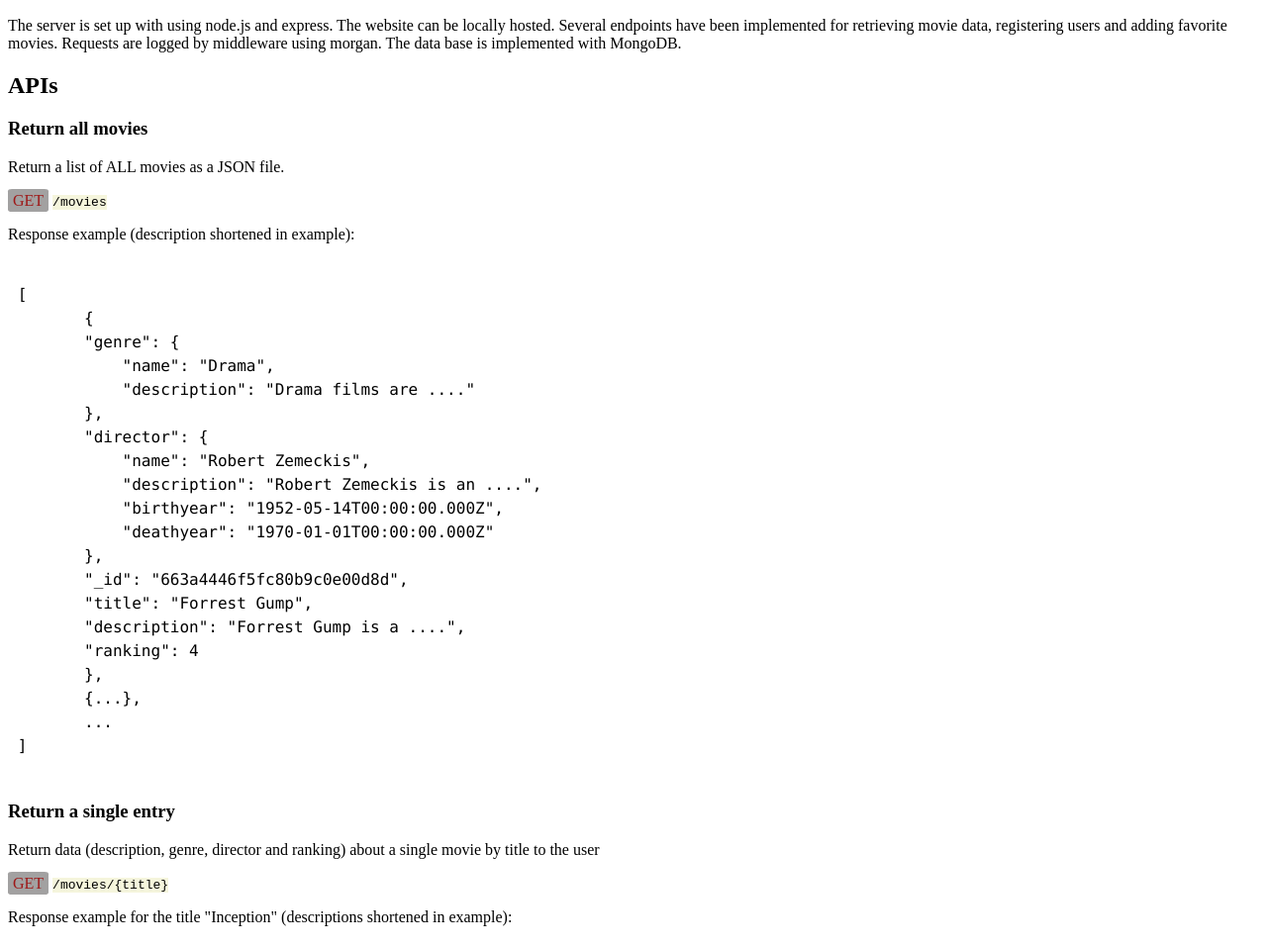
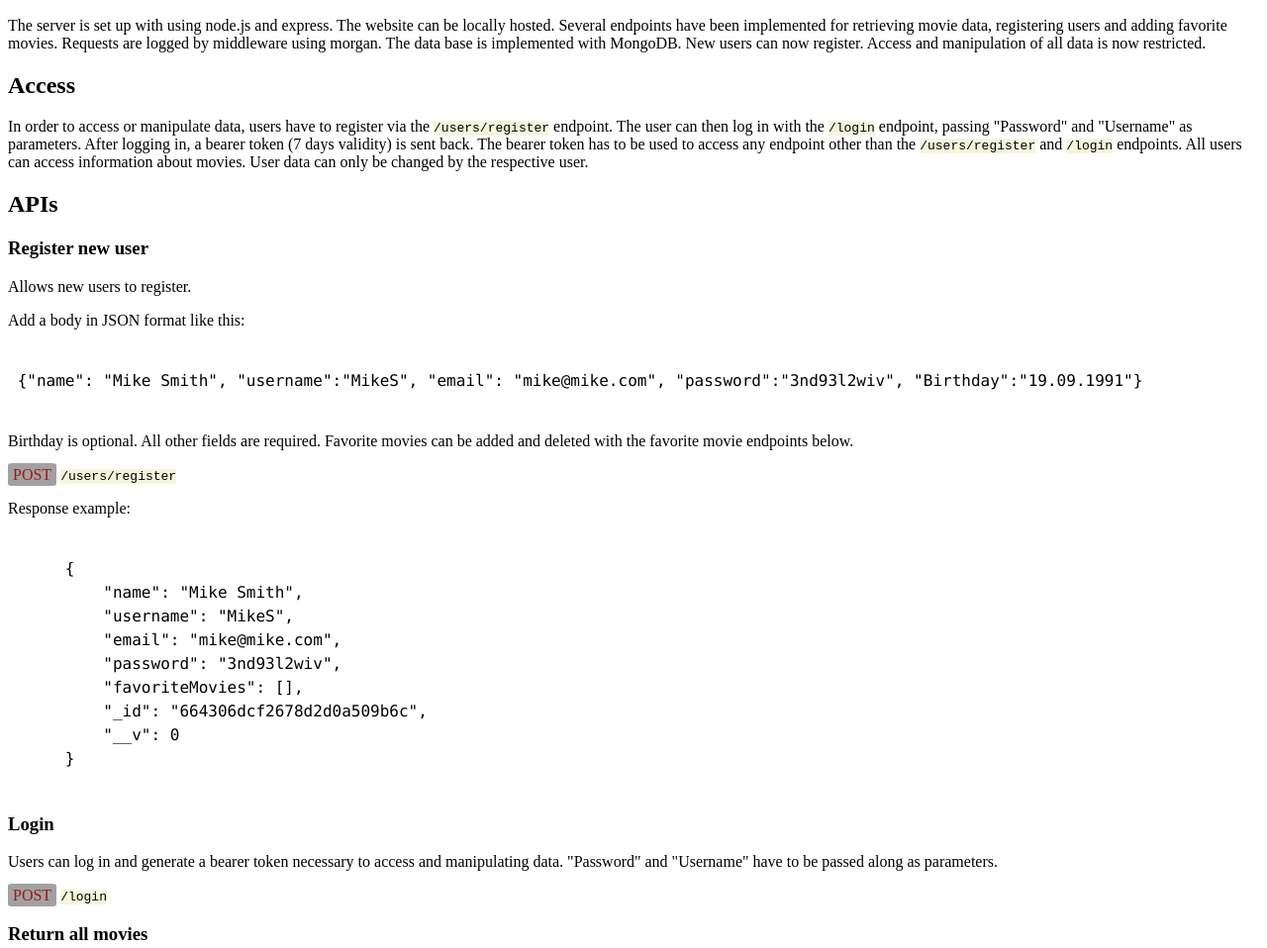
Before and after one commit to OtmarKirch/sci-fi-app, a website: page public/documentation.html in a window 1280 px wide. Shown: the part 231-1189 px from the top of the page at 99% size. Drawn offline with nearby package versions, Linux system fonts and the light colour scheme.

Commit message:
Update documentation

```diff
--- a/public/documentation.html
+++ b/public/documentation.html
@@ -33,9 +33,40 @@
       The server is set up with using node.js and express. The website can be
       locally hosted. Several endpoints have been implemented for retrieving
       movie data, registering users and adding favorite movies. Requests are
-      logged by middleware using morgan. The data base is implemented with MongoDB.
+      logged by middleware using morgan. The data base is implemented with MongoDB. New users can now register. Access and manipulation of all data is now restricted.
     </p>
+    <h2>Access</h2>
+      In order to access or manipulate data, users have to register via the <code>/users/register</code> endpoint. The user can then log in  with the <code>/login</code> endpoint, passing "Password" and "Username" as parameters.
+      After logging in, a bearer token (7 days validity) is sent back. The bearer token has to be used to access any endpoint other than the <code>/users/register</code> and <code>/login</code> endpoints. All users can access information about movies. User data can only be changed by the respective user.
+
     <h2>APIs</h2>
+    <div>
+      <h3>Register new user</h3>
+      <p>Allows new users to register.</p>
+      <p>Add a body in JSON format like this:</p>
+        <pre><code class="language-json">
+ {"name": "Mike Smith", "username":"MikeS", "email": "mike@mike.com", "password":"3nd93l2wiv", "Birthday":"19.09.1991"}
+        </code></pre>
+        <p>Birthday is optional. All other fields are required. Favorite movies can be added and deleted with the favorite movie endpoints below.</p>
+      <span class="method">POST</span> <code>/users/register</code>
+      <p>Response example:</p>
+      <pre><code class="language-json">
+      {
+          "name": "Mike Smith",
+          "username": "MikeS",
+          "email": "mike@mike.com",
+          "password": "3nd93l2wiv",
+          "favoriteMovies": [],
+          "_id": "664306dcf2678d2d0a509b6c",
+          "__v": 0
+      }
+      </code></pre>
+    </div>
+    <div>
+      <h3>Login</h3>
+      <p>Users can log in and generate a bearer token necessary to access and manipulating data. "Password" and "Username" have to be passed along as parameters.</p>
+      <span class="method">POST</span> <code>/login</code>
+    </div>
     <div>
       <h3>Return all movies</h3>
       <p>Return a list of ALL movies as a JSON file.</p>
@@ -123,28 +154,6 @@
       </code></pre>
     </div>
     <div>
-      <h3>Register new user</h3>
-      <p>Allows new users to register.</p>
-      <p>Add a body in JSON format like this:</p>
-        <pre><code class="language-json">
- {"name": "Mike Smith", "username":"MikeS", "email": "mike@mike.com", "password":"3nd93l2wiv", "Birthday":"19.09.1991"}
-        </code></pre>
-        <p>Birthday is optional. All other fields are required. Favorite movies can be added and deleted with the favorite movie endpoints below.</p>
-      <span class="method">POST</span> <code>/users/register</code>
-      <p>Response example:</p>
-      <pre><code class="language-json">
-      {
-          "name": "Mike Smith",
-          "username": "MikeS",
-          "email": "mike@mike.com",
-          "password": "3nd93l2wiv",
-          "favoriteMovies": [],
-          "_id": "664306dcf2678d2d0a509b6c",
-          "__v": 0
-      }
-      </code></pre>
-    </div>
-    <div>
       <h3>Update user name</h3>
       <p>Allows users to update their username. Add a body in JSON format like this:</p>
         <pre><code class="language-json">
```
Also changed, not shown: log.txt (+10 -0 lines).
